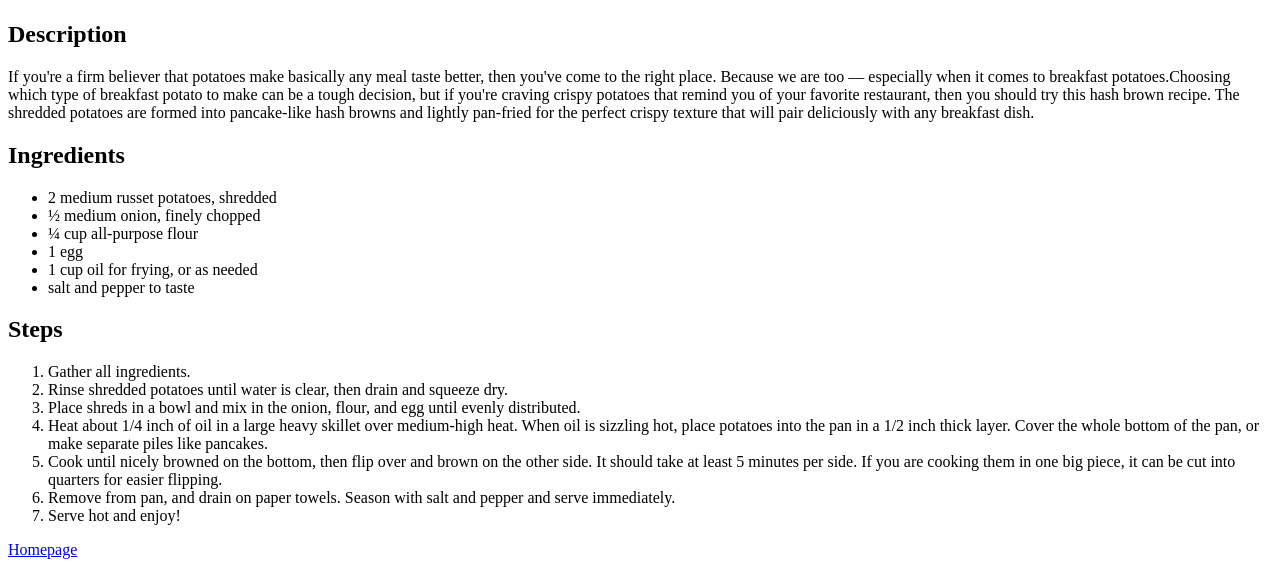
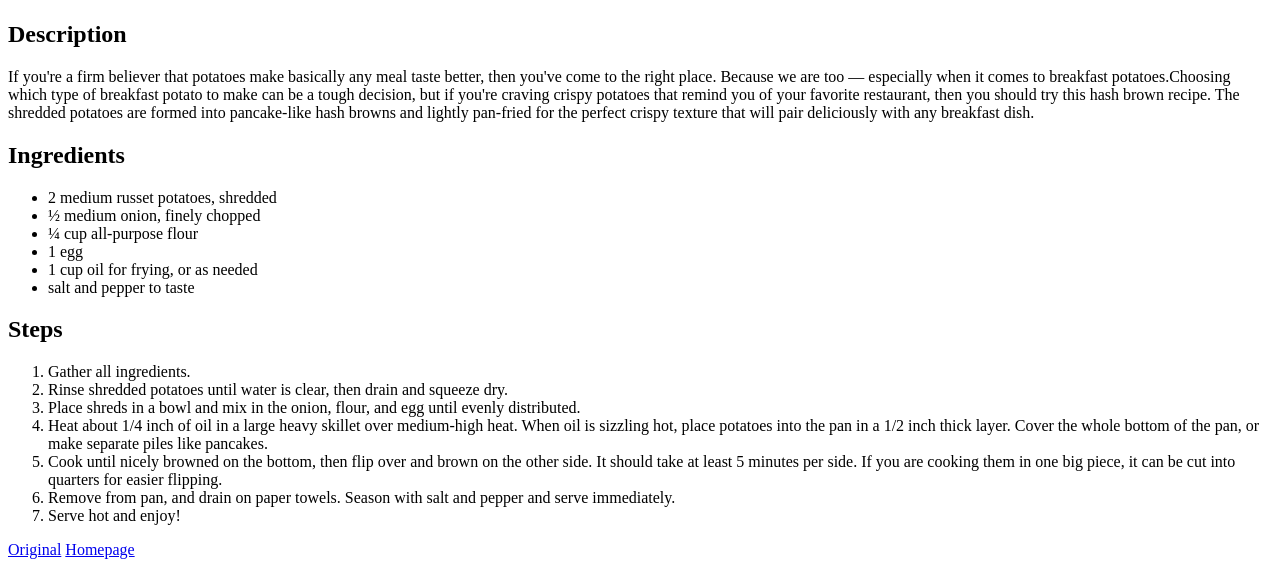
Before and after one commit to taewonkimball/odin-recipes, a plain HTML site: page recipes/hashbrowns.html in a window 1280 px wide. Shown: the part 383-950 px from the top of the page. Drawn offline with Linux system fonts and the light colour scheme.

Commit message:
Add link to original hashbrown recipe

```diff
--- a/recipes/hashbrowns.html
+++ b/recipes/hashbrowns.html
@@ -47,6 +47,8 @@
       <li>Serve hot and enjoy!</li>
     </ol>
 
+    <a href="https://www.allrecipes.com/recipe/57783/emilys-famous-hash-browns/">Original</a>
+
     <a href="../index.html">Homepage</a>
 
   </body>
```
